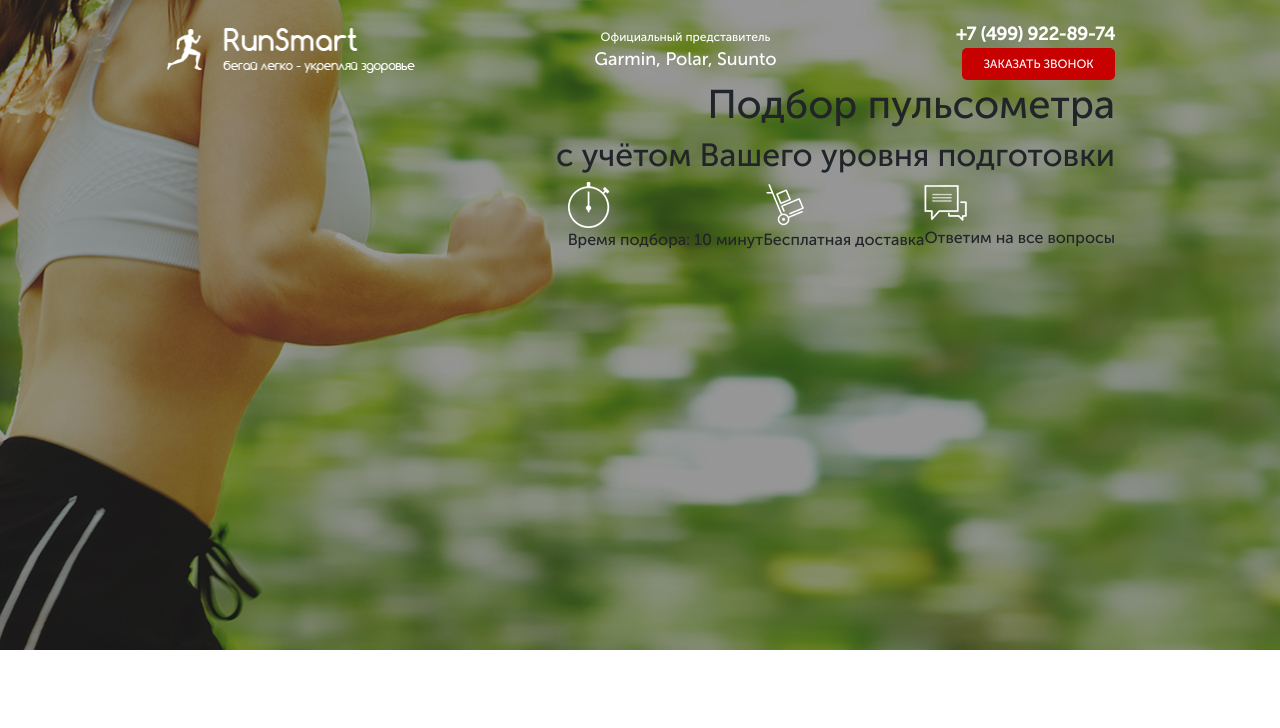
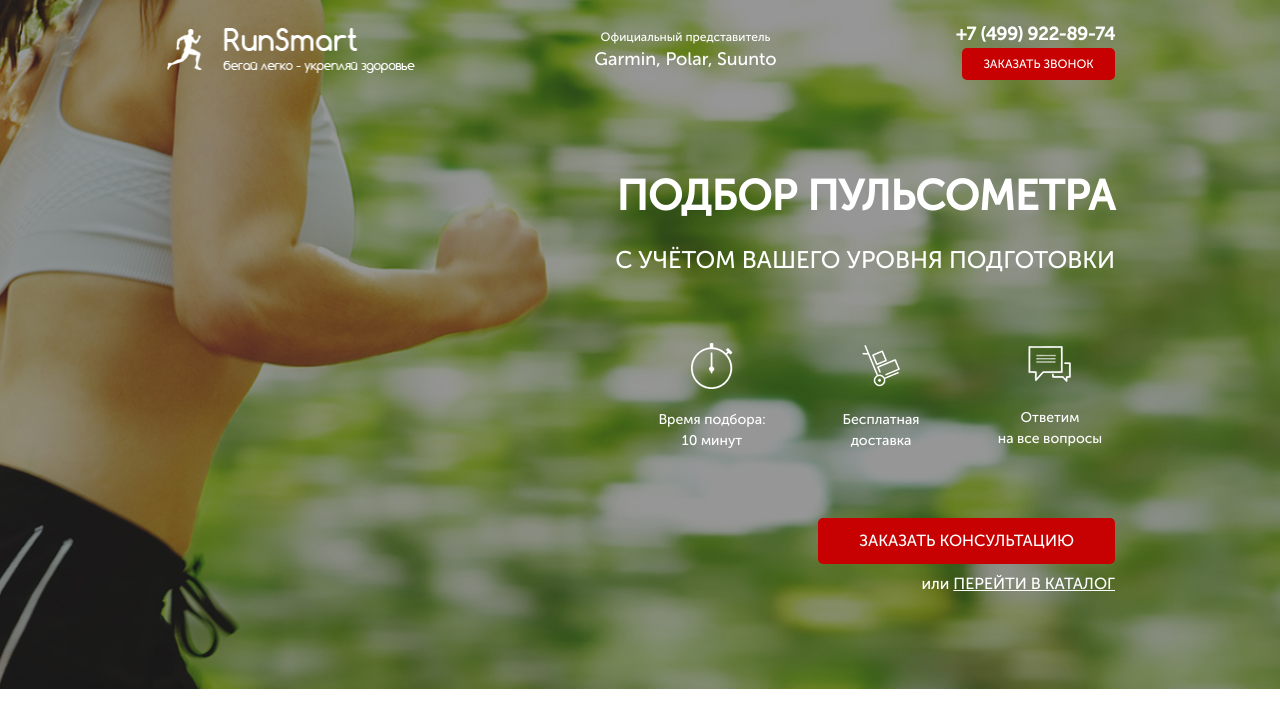
Before and after one commit to CyberMan-00/Front-end, a website: page src/index.html in a window 1280 px wide. Drawn offline with Linux system fonts and the light colour scheme.

Commit message:
promo done

```diff
--- a/src/index.html
+++ b/src/index.html
@@ -33,16 +33,20 @@
                 <div class="promo__icons">
                     <div class="promo__icon">
                         <img src="icons/stop_watch.png" alt="stop_watch">
-                        <div class="promo__text">Время подбора: 10 минут</div>
+                        <div class="promo__text">Время подбора:<br>10 минут</div>
                     </div>
                     <div class="promo__icon">
                         <img src="icons/delivery.png" alt="delivery">
-                        <div class="promo__text">Бесплатная доставка</div>
+                        <div class="promo__text">Бесплатная<br>доставка</div>
                     </div>
                     <div class="promo__icon">
                         <img src="icons/messages.png" alt="messages">
-                        <div class="promo__text">Ответим на все вопросы</div>
+                        <div class="promo__text">Ответим<br>на все вопросы</div>
                     </div>
+                </div>
+                <button class="promo__button">заказать кОНСУЛЬТАЦИЮ</button>
+                <div class="promo__link">
+                    или <span>ПЕРЕЙТИ В КАТАЛОГ</span>
                 </div>
             </div>
         </div>
--- a/src/sass/blocks/_buttons.scss
+++ b/src/sass/blocks/_buttons.scss
@@ -10,3 +10,17 @@
     border-radius: 5px;
     border: none;
 }
+.promo__button {
+    padding: 11px 41px;
+    // width: 300px;
+    // height: 50px;
+    margin-top: 67px;
+    border: none;
+    background: #C70101;
+    border-radius: 5px;
+    font-weight: 500;
+    font-size: 16px;
+    text-align: center;
+    text-transform: uppercase;
+    color: #FFFFFF;
+}
--- a/src/sass/blocks/_promo.scss
+++ b/src/sass/blocks/_promo.scss
@@ -2,14 +2,56 @@
     background: url('../img/bg.png') center center/cover no-repeat;
     min-height: 650px;
     padding: 21px 0 93px 0;
+    &__header {
+        font-weight: 700;
+        font-size: 42px;
+        text-align: right;
+        text-transform: uppercase;
+        color: #FFFFFF;
+        margin-top: 91px;
+    }
+    &__subheader {
+        font-weight: 500;
+        font-size: 24px;
+        text-align: right;
+        text-transform: uppercase;
+        color: #FFFFFF;
+        margin-top: 17px;
+    }
     &__wrapper {
         display: flex;
         flex-direction: column;
         align-items: flex-end;
     }
+    &__link {
+        margin-top: 8px;
+        font-weight: 500;
+        font-size: 16px;
+        text-align: right;
+        color: #FFFFFF;
+        span {
+            text-decoration-line: underline;
+        }
+    }
     &__icons {
+        margin-top: 60px;
         display: flex;
         justify-content: end;
         align-items:center
     }
+    &__icon{
+        width: 130px;
+        margin-left: 39px;
+        img {
+            display: block;
+            margin:0 auto;
+        }
+        .promo__text {
+            margin-top: 20px;
+            font-weight: 500;
+            font-size: 14px;
+            text-align: center;
+            color: #FFFFFF;
+        }
+    }
 }
```
Also changed, not shown: src/css/style.min.css.
